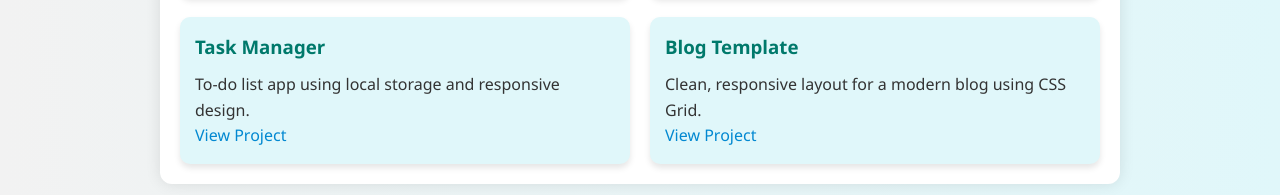
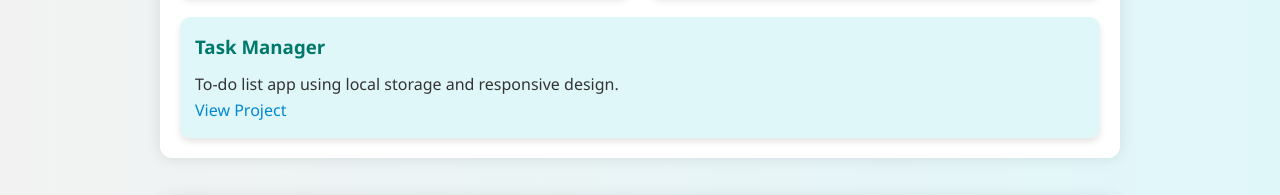
Before and after one commit to INDRA2539MOULI/portfolio-2, a plain HTML site: page index.html in a window 1280 px wide. Shown: the part 1199-1394 px from the top of the page. Drawn offline with nearby package versions, Linux system fonts and the light colour scheme.

Commit message:
Update index.html

```diff
--- a/index.html
+++ b/index.html
@@ -245,7 +245,7 @@
         <div class="card">
           <h3>Portfolio Website</h3>
           <p>A personal site to showcase my projects and resume, built with pure HTML/CSS.</p>
-          <a href="#">View Project</a>
+          <a href="https://indra2539mouli.github.io/portfolio-2/">View Project</a>
         </div>
         <div class="card">
           <h3>Weather App</h3>
@@ -257,11 +257,7 @@
           <p>To-do list app using local storage and responsive design.</p>
           <a href="https://indra2539mouli.github.io/ToDoList/">View Project</a>
         </div>
-        <div class="card">
-          <h3>Blog Template</h3>
-          <p>Clean, responsive layout for a modern blog using CSS Grid.</p>
-          <a href="#">View Project</a>
-        </div>
+
       </div>
     </section>
 
```
